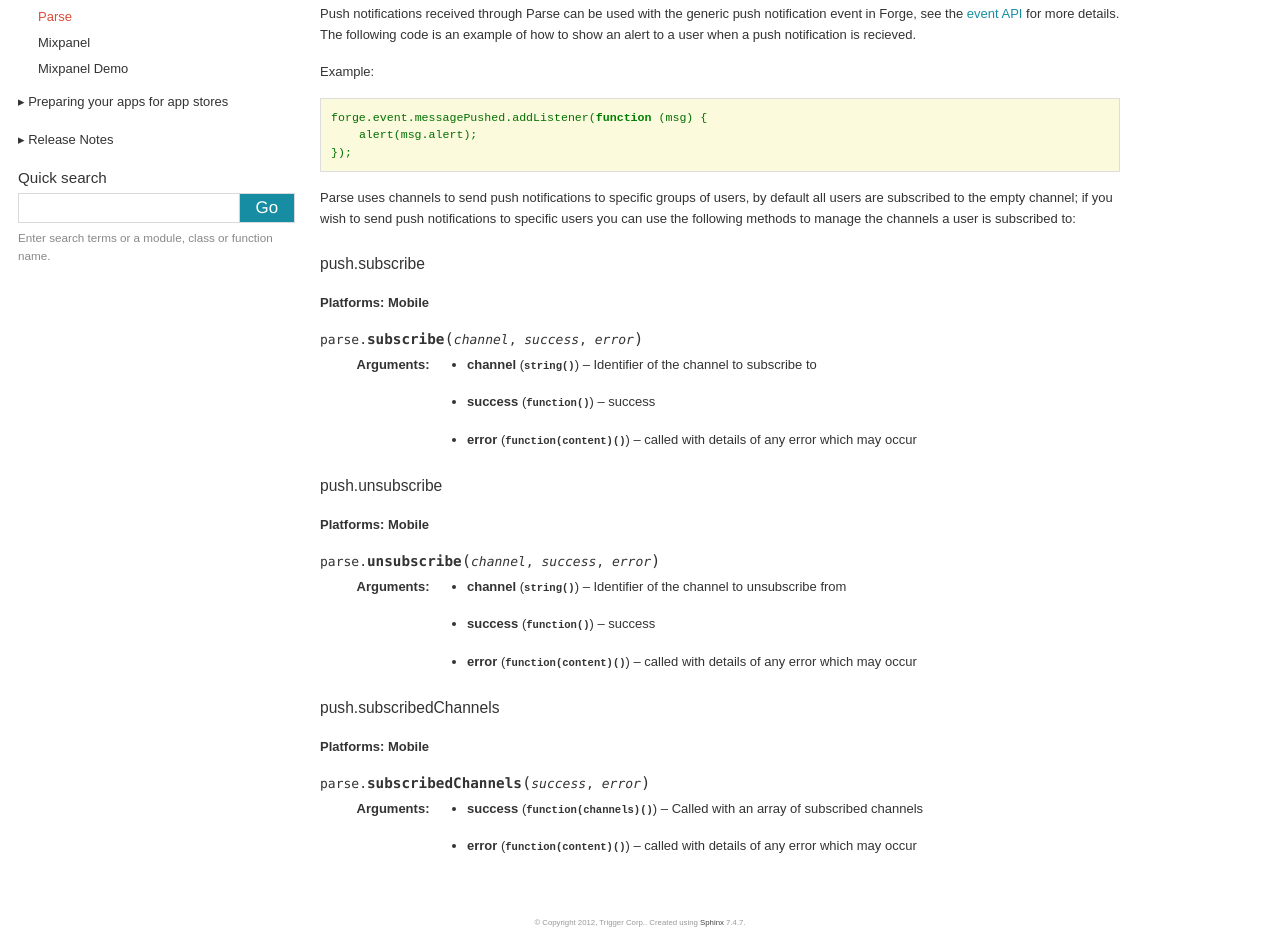
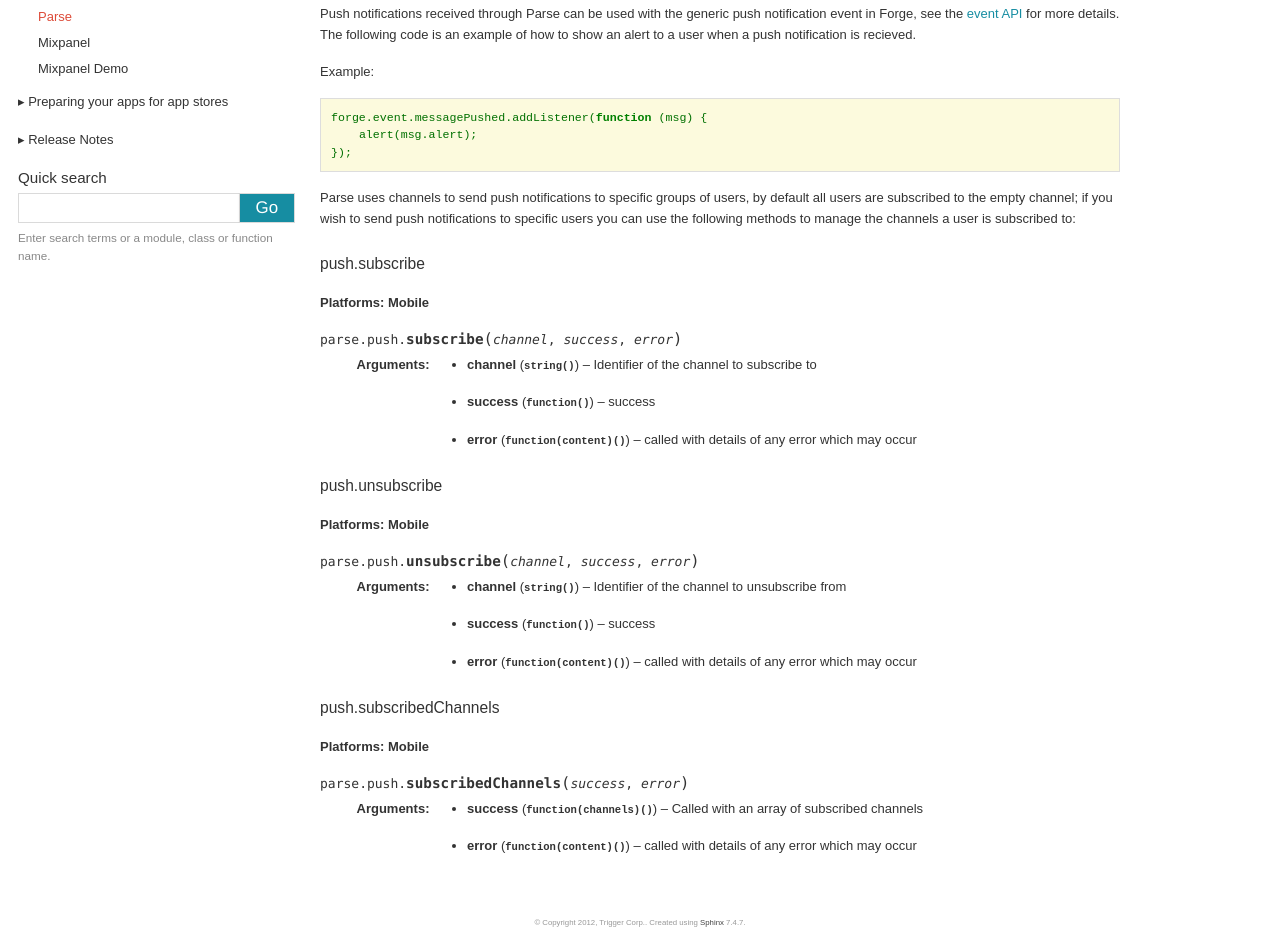
Before and after one commit to trigger-corp/Forge-Documentation, a Sphinx documentation site: the page built from source/partners/parse.rst, in a window 1280 px wide. Shown: the part 588-1540 px from the top of the page. Built offline with Sphinx 7.4.7, drawn with Linux system fonts in a browser that asks for light colours; some web fonts are replaced.

Commit message:
right namespace for parse.push

```diff
--- a/source/partners/parse.rst
+++ b/source/partners/parse.rst
@@ -39,7 +39,7 @@ push.subscribe
 ~~~~~~~~~~~~~~~~~~~~~~~~~~~~~~~~~~~~~~~~~~~~~~~~~~~~~~~~~~~~~~~~~~~~~~~~~~~~~~~~
 **Platforms: Mobile**
 
-.. js:function:: parse.subscribe(channel, success, error)
+.. js:function:: parse.push.subscribe(channel, success, error)
 
     :param string channel: Identifier of the channel to subscribe to
     :param function() success: success
@@ -49,7 +49,7 @@ push.unsubscribe
 ~~~~~~~~~~~~~~~~~~~~~~~~~~~~~~~~~~~~~~~~~~~~~~~~~~~~~~~~~~~~~~~~~~~~~~~~~~~~~~~~
 **Platforms: Mobile**
 
-.. js:function:: parse.unsubscribe(channel, success, error)
+.. js:function:: parse.push.unsubscribe(channel, success, error)
 
     :param string channel: Identifier of the channel to unsubscribe from
     :param function() success: success
@@ -59,7 +59,7 @@ push.subscribedChannels
 ~~~~~~~~~~~~~~~~~~~~~~~~~~~~~~~~~~~~~~~~~~~~~~~~~~~~~~~~~~~~~~~~~~~~~~~~~~~~~~~~
 **Platforms: Mobile**
 
-.. js:function:: parse.subscribedChannels(success, error)
+.. js:function:: parse.push.subscribedChannels(success, error)
 
     :param function(channels) success: Called with an array of subscribed channels
     :param function(content) error: called with details of any error which may occur
```
